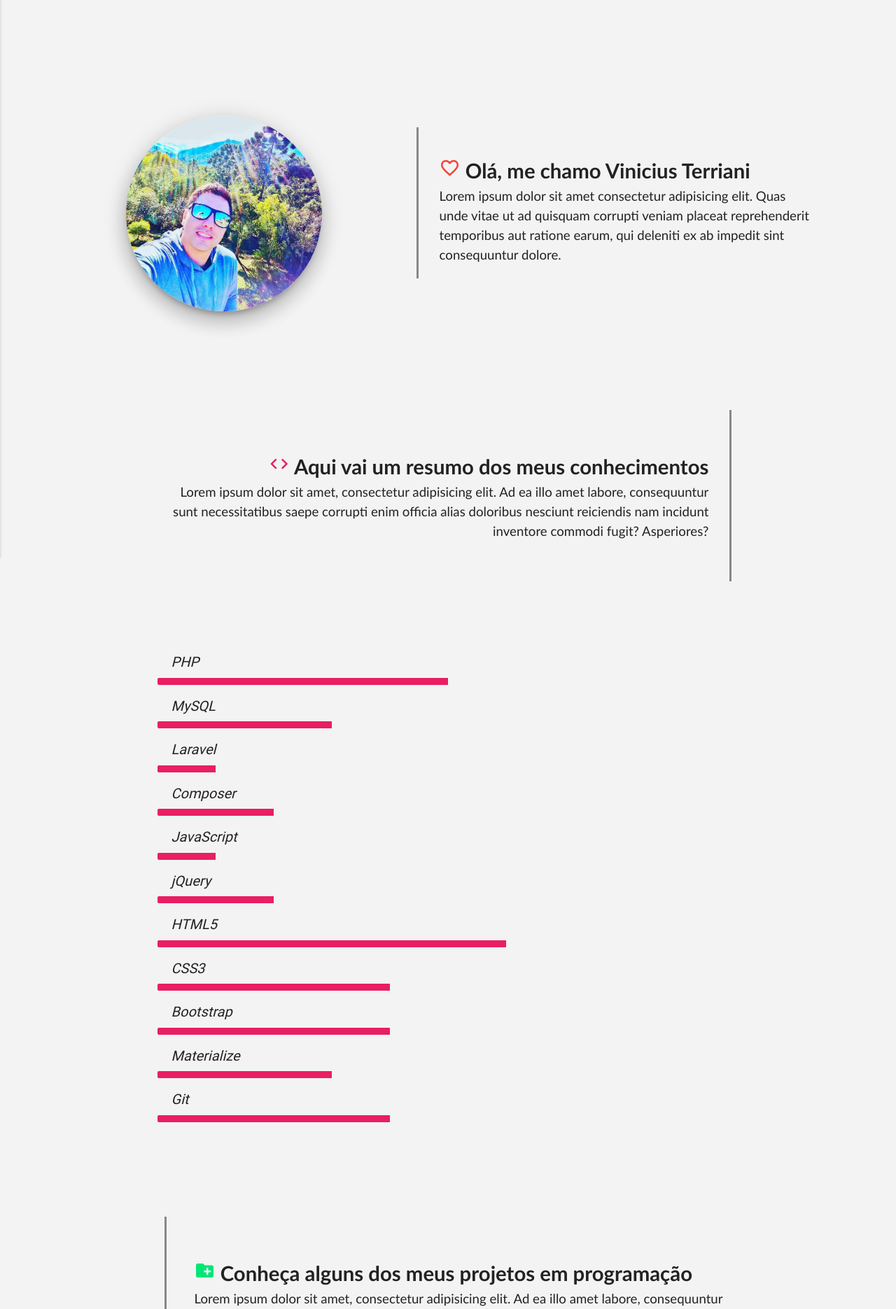
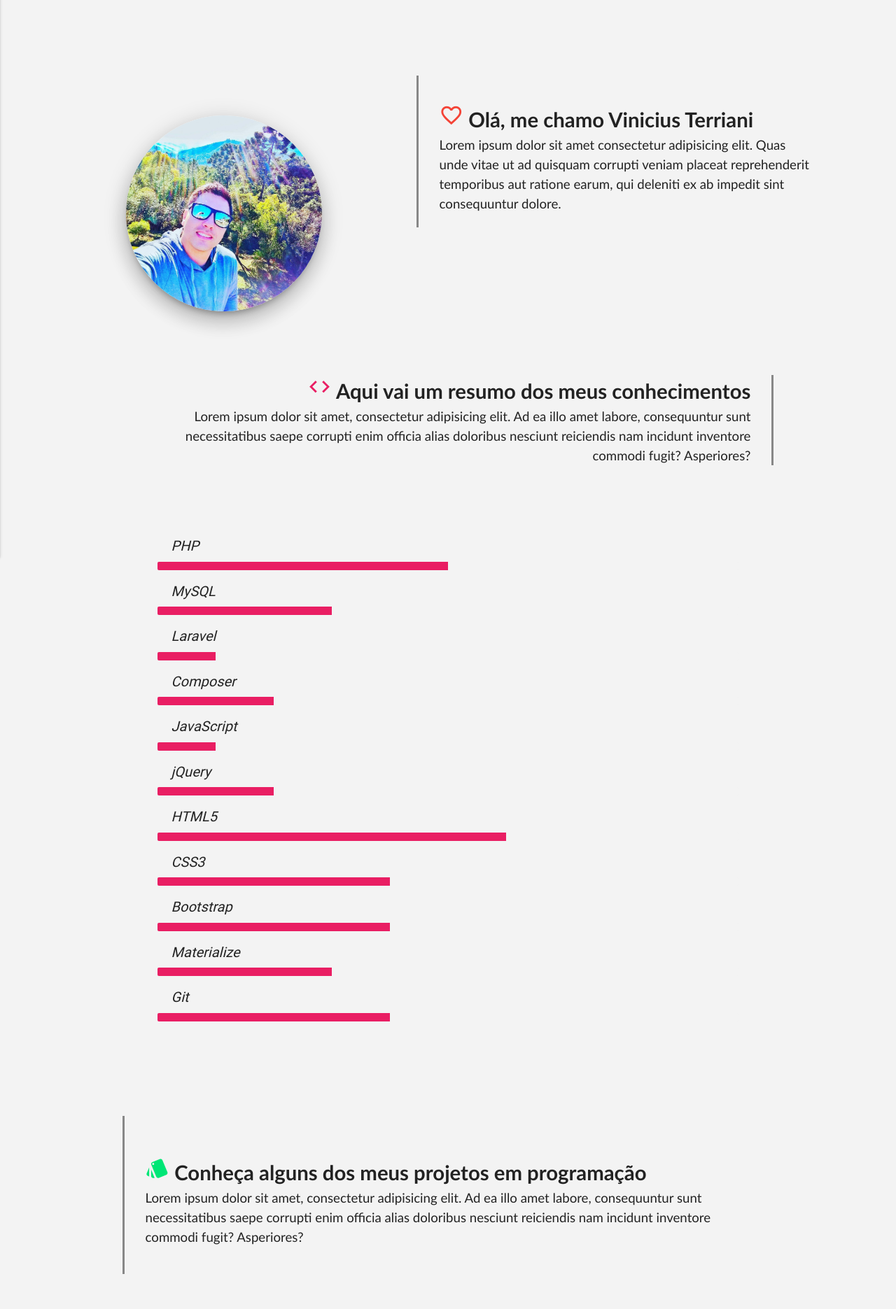
Before and after one commit to terriani/ViniciusTerriani.github.io, a PHP site: page / in a window 1280 px wide. Shown: the part 64-1935 px from the top of the page at 70% size. Run offline with PHP 8.4, Linux system fonts and the light colour scheme; some libraries are stand-ins or nearby versions; some web fonts are replaced.

Commit message:
correção das margins do site

```diff
--- a/css/style.css
+++ b/css/style.css
@@ -113,7 +113,7 @@ main {
 }
 
 .icons{
-  font-size: 2rem;
+  font-size: 2.3rem;
 }
 
 hr{
@@ -135,8 +135,14 @@ hr{
       margin-top: 50px;
     }
 
+    .skil{
+      margin-left: 40px;
+    }
+
     .progress{
       height: 12px;
+      margin-left: 20px;
+      width: 80%;
     }
 
     .project-area{
@@ -155,4 +161,30 @@ hr{
       margin-left: 50px;
     }
 
+    .text-intro{
+      margin-top: 15%;
+    }
+
+    .skils{
+      padding: 0px 30px 0px 20px;
+      margin-top: 50px;
+      margin-right: -50px;
+    }
+
+    .progress{
+      height: 12px;
+    }
+
+    .project-area{
+        padding: 20px 20px 40px 20px;
+        text-align: center;
+        margin-right: -50px;
+
+    }
+
+    .projects{
+      margin-left: -50px;
+      padding: 40px 20px 20px 30px;
+
+    }
   }
--- a/index.html
+++ b/index.html
@@ -120,7 +120,7 @@
   <div class="row">
     <div class="col s12 m8 push-m2">
         <div class="projects section scrollspy" id="projects">
-            <p class="text-projects"> <span class="title-projects"> <span class="material-icons small green-text text-light-green text-accent-3 icons">create_new_folder</span> Conheça alguns dos meus projetos em programação</span> <br>Lorem ipsum dolor sit amet, consectetur adipisicing elit. Ad ea illo amet labore, consequuntur sunt necessitatibus saepe corrupti enim officia alias doloribus nesciunt reiciendis nam incidunt inventore commodi fugit? Asperiores? </p>
+            <p class="text-projects"> <span class="title-projects"> <span class="material-icons small green-text text-light-green text-accent-3 icons">style</span> Conheça alguns dos meus projetos em programação</span> <br>Lorem ipsum dolor sit amet, consectetur adipisicing elit. Ad ea illo amet labore, consequuntur sunt necessitatibus saepe corrupti enim officia alias doloribus nesciunt reiciendis nam incidunt inventore commodi fugit? Asperiores? </p>
         </div>
        <div class="project-area"><a href="http://ContaControlada.esy.es" target="blank" class="title-projects">ContaControlada <span class="material-icons small blue-text icons">link</span></a><p class="text-projects">Lorem ipsum dolor sit, amet consectetur adipisicing elit. Reiciendis error numquam nihil fugiat cum a corrupti? Repudiandae delectus ducimus eligendi! Vero atque voluptatibus asperiores necessitatibus blanditiis eligendi praesentium. Eligendi, provident.</p><a href="https://github.com/terriani/ContaControlada" target="blank" class="git">GitHub</a></div>
        <hr>
@@ -175,7 +175,7 @@
           $(".progress").css("background-color", "#f3f3f3");
           $(".progress").css("transition", ".5s");
         }
-        if($(document).scrollTop() > 2000){
+        if($(document).scrollTop() > 2100){
           $(".main").css("background-color", "#f3f3f3");
           $(".main").css("transition", ".5s");
           $(".main").css("color", "#333");
```
